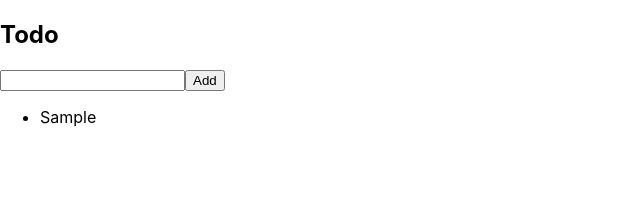
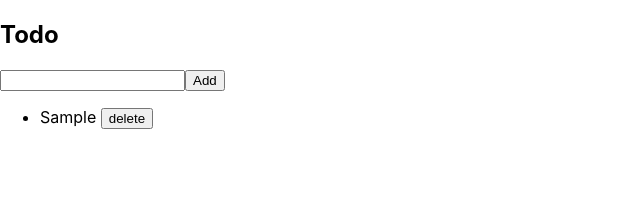
Before and after one commit to priyanshiisingh/React_WDC, a React (Create React App) app in the folder myapp/: page / in a window 1280 px wide. Both pictures are taken after typing "Sample" into the empty fields and a click on the button "Add". Shown: the top 197 px of the page, without its empty margins (0-640 px from the left). Built offline with nearby package versions, Linux system fonts and the light colour scheme.

Commit message:
Todolist delete

```diff
--- a/myapp/src/components/content.js
+++ b/myapp/src/components/content.js
@@ -51,6 +51,11 @@
     setValue(e.target.value);
   };
 
+  const handleDelete = (item) => {
+    console.log(item);
+    setItems((prev) => prev.filter((i) => i !== item));
+  };
+
   return (
     <>
       <h2>Todo</h2>
@@ -60,7 +65,15 @@
       </button>
       <ul>
         {items.map((item) => (
-          <li>{item}</li>
+          <li>
+            {item}{" "}
+            <button
+              onClick={() => {
+                handleDelete(item);
+              }}>
+              delete
+            </button>
+          </li>
         ))}
       </ul>
     </>
```
